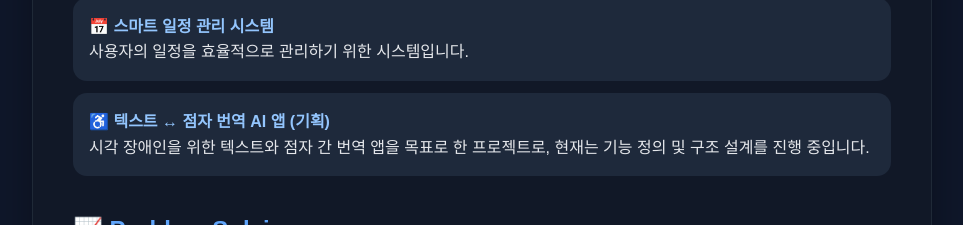
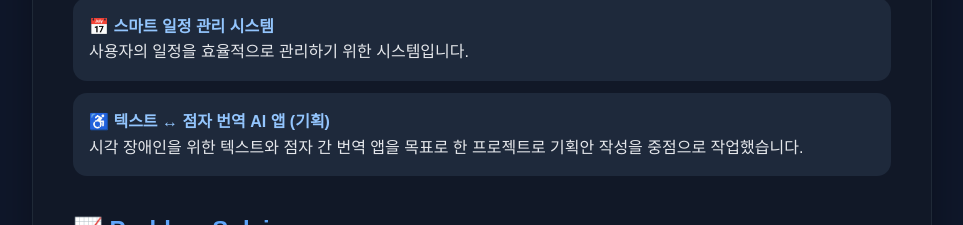
Before and after one commit to gisyut/gisyut.github.io, a plain HTML site: page index.html in a window 1280 px wide. Shown: the part 1060-1285 px from the top of the page, without its empty margins (158-1121 px from the left). Drawn offline with Linux system fonts and the light colour scheme.

Commit message:
Update index.html

```diff
--- a/index.html
+++ b/index.html
@@ -179,7 +179,7 @@
         </div>
         <div class="project">
           <strong>♿ 텍스트 ↔ 점자 번역 AI 앱 (기획)</strong>
-          <p>시각 장애인을 위한 텍스트와 점자 간 번역 앱을 목표로 한 프로젝트로, 현재는 기능 정의 및 구조 설계를 진행 중입니다.</p>
+          <p>시각 장애인을 위한 텍스트와 점자 간 번역 앱을 목표로 한 프로젝트로 기획안 작성을 중점으로 작업했습니다.</p>
         </div>
       </section>
 
```
